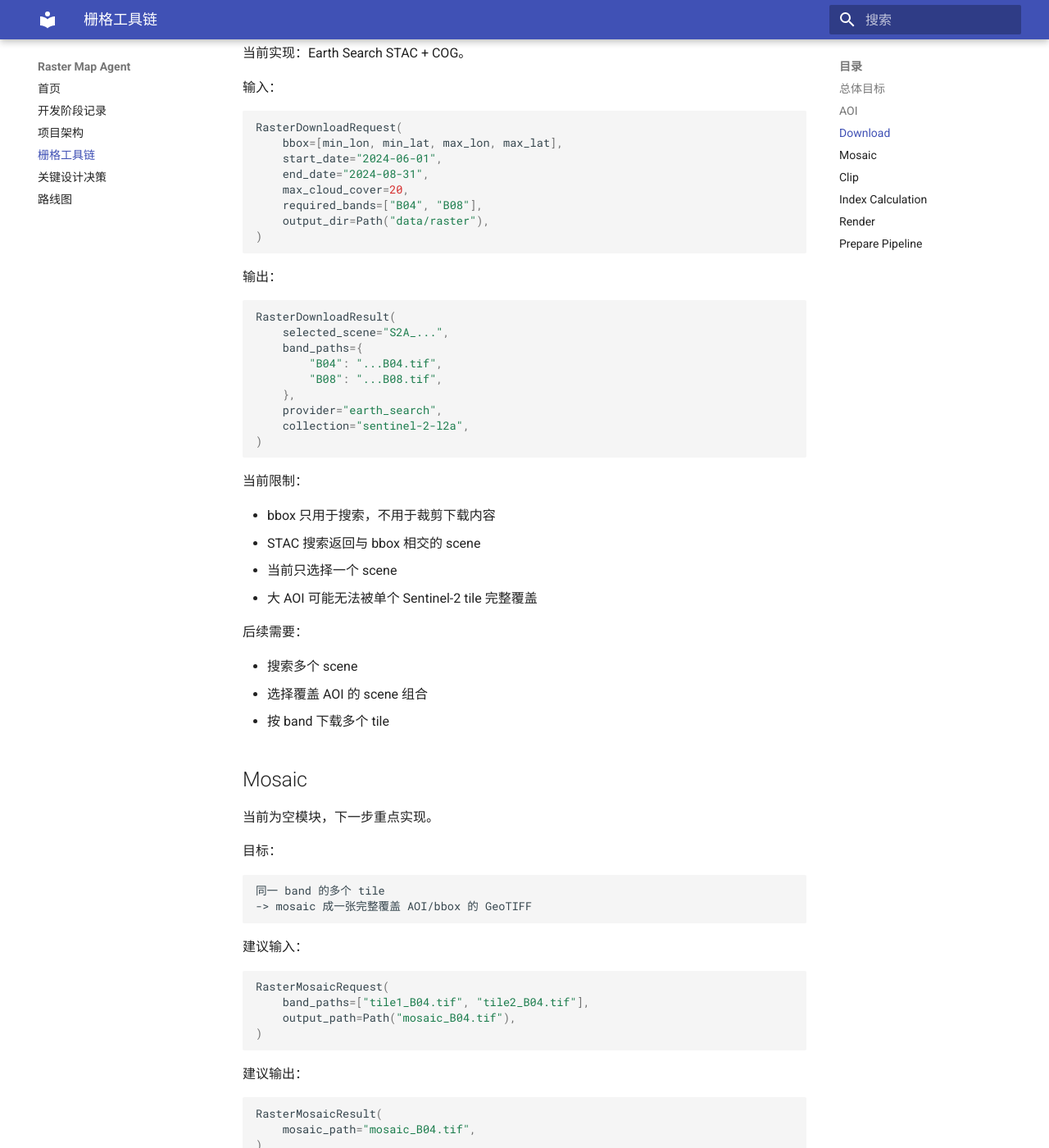
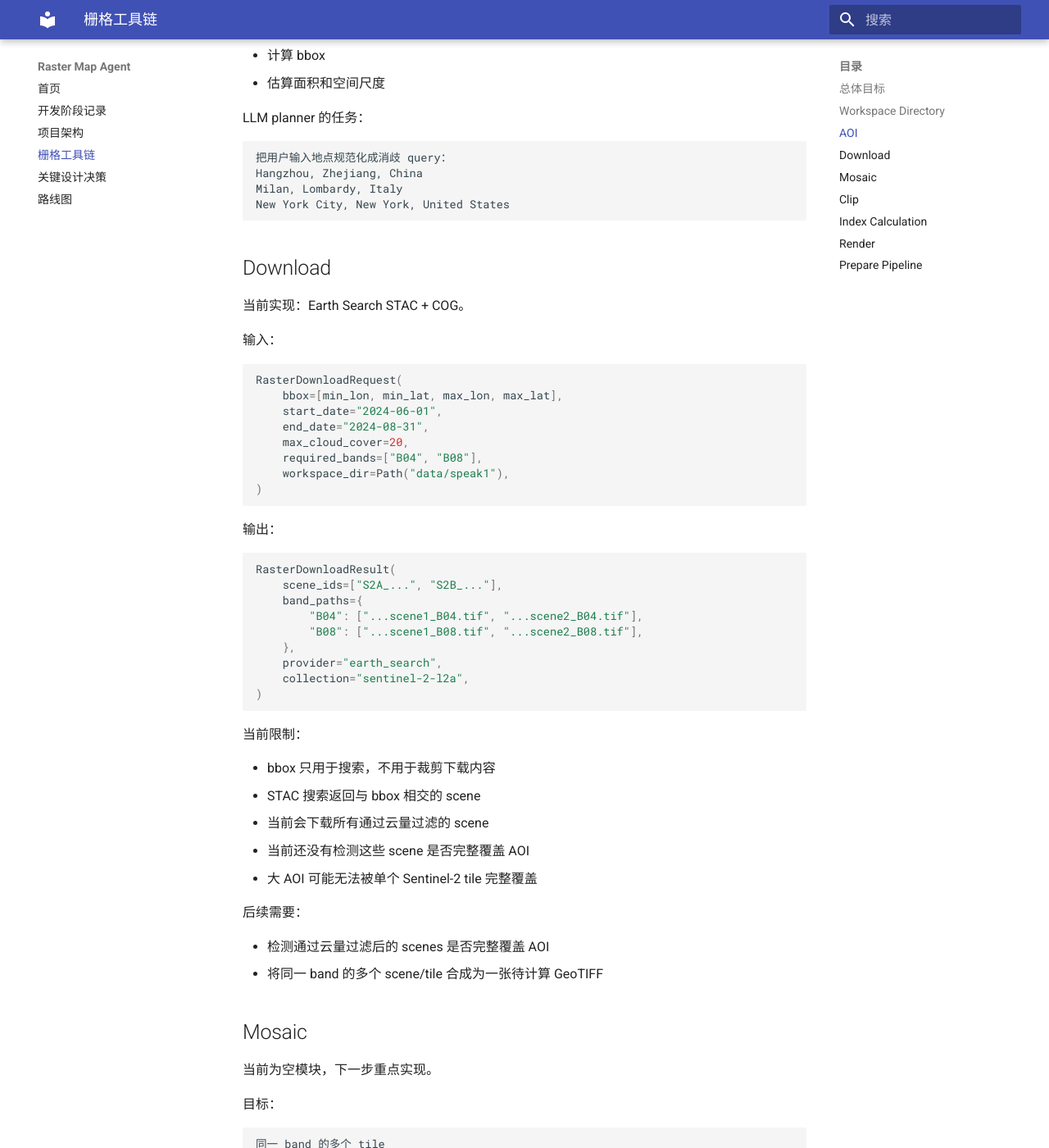
Before and after one commit to euorrl/raster-map-agent, an MkDocs documentation site: the page built from docs/raster-toolchain.md, in a window 1280 px wide and 1400 px high, scrolled down 1458 px. Shown: the whole window at 82% size. Built offline with MkDocs 1.6.1 and Material for MkDocs 9.7.7, drawn with Linux system fonts in a browser that asks for light colours; some of the changed text lies outside the part shown.

Commit message:
feat: 支持多 scene 栅格下载

````diff
--- a/docs/raster-toolchain.md
+++ b/docs/raster-toolchain.md
@@ -17,6 +17,22 @@ AOI query
 -> metadata
 ```
 
+## Workspace Directory
+
+当前 raster_prepare 工具链对外只接收一个任务根目录，例如：
+
+```python
+workspace_dir = Path("data/speak1")
+```
+
+工具内部自动使用固定子目录：
+
+```text
+data/speak1/aoi
+data/speak1/raster
+data/speak1/clipped_raster
+```
+
 ## AOI
 
 当前实现：Nominatim / OpenStreetMap。
@@ -26,7 +42,7 @@ AOI query
 ```python
 AOIRequest(
     query="Hangzhou, Zhejiang, China",
-    output_dir=Path("data/aoi"),
+    workspace_dir=Path("data/speak1"),
 )
 ```
 
@@ -74,7 +90,7 @@ RasterDownloadRequest(
     end_date="2024-08-31",
     max_cloud_cover=20,
     required_bands=["B04", "B08"],
-    output_dir=Path("data/raster"),
+    workspace_dir=Path("data/speak1"),
 )
 ```
 
@@ -82,10 +98,10 @@ RasterDownloadRequest(
 
 ```python
 RasterDownloadResult(
-    selected_scene="S2A_...",
+    scene_ids=["S2A_...", "S2B_..."],
     band_paths={
-        "B04": "...B04.tif",
-        "B08": "...B08.tif",
+        "B04": ["...scene1_B04.tif", "...scene2_B04.tif"],
+        "B08": ["...scene1_B08.tif", "...scene2_B08.tif"],
     },
     provider="earth_search",
     collection="sentinel-2-l2a",
@@ -96,14 +112,14 @@ RasterDownloadResult(
 
 - bbox 只用于搜索，不用于裁剪下载内容
 - STAC 搜索返回与 bbox 相交的 scene
-- 当前只选择一个 scene
+- 当前会下载所有通过云量过滤的 scene
+- 当前还没有检测这些 scene 是否完整覆盖 AOI
 - 大 AOI 可能无法被单个 Sentinel-2 tile 完整覆盖
 
 后续需要：
 
-- 搜索多个 scene
-- 选择覆盖 AOI 的 scene 组合
-- 按 band 下载多个 tile
+- 检测通过云量过滤后的 scenes 是否完整覆盖 AOI
+- 将同一 band 的多个 scene/tile 合成为一张待计算 GeoTIFF
 
 ## Mosaic
 
@@ -143,7 +159,8 @@ RasterMosaicResult(
 RasterClipRequest(
     raster_path=Path("mosaic_or_single_band.tif"),
     boundary_geojson_path=Path("aoi.geojson"),
-    output_path=Path("clipped_B04.tif"),
+    workspace_dir=Path("data/speak1"),
+    output_filename="clipped_B04.tif",
 )
 ```
 
````
Also changed, not shown: docs/development-log.md (+1 -1 lines), 8 other files.
